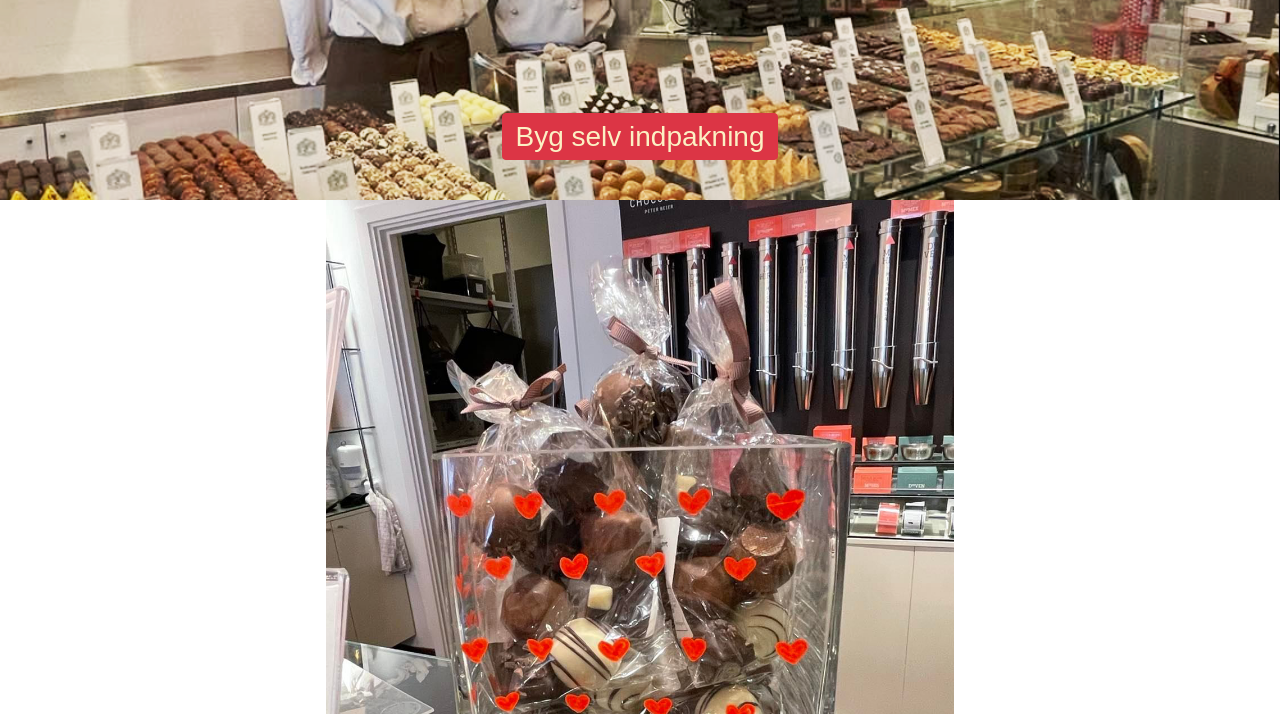
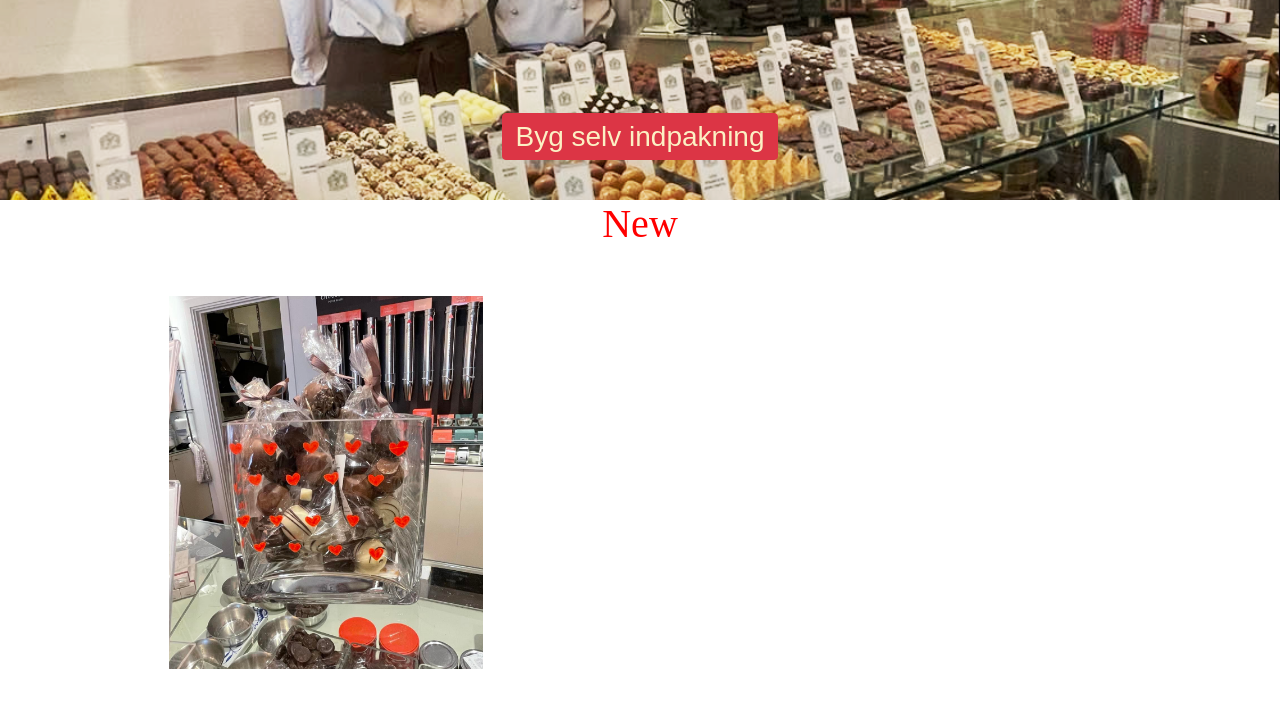
Before and after one commit to Viwite/ChocolateClub, a PHP site: page / in a window 1280 px wide. Shown: the part 454-1168 px from the top of the page. Run offline with PHP 8.4, Linux system fonts and the light colour scheme; style sheets or scripts are compiled from the project's sources; some libraries are stand-ins or nearby versions.

Commit message:
sat overtext på new, skal finde ud af hvorfor font-family reagerer uden at tage sans-serif med
sat klasse på de små billeder

skal finde ud af hvorfor den ikke kan lide div tags

```diff
--- a/index.php
+++ b/index.php
@@ -56,43 +56,52 @@
 </div>
 
 <div class="container-fluid bg-lavendel">
+
+    <h1 class="text-1" style="text-align: center; color: red; font-family: 'Arial Rounded MT Bold,sans-serif,">New</h1>
+
     <div class="row">
+
         <div class="col">
-            <div class="">
-                <img src="images/chokoglass.png" class="small-image mx-auto" alt="chokolade i glas"
+            <div class="small-image">
+                <img src="images/chokoglass.png" class="small-image mx-auto my-5" alt="chokolade i glas"
             </div>
         </div>
+
         <div class="col">
-            <div class="">
-                <img src="images/chokobidder.png" class="small-image mx-auto" alt="chokolade bidder"
+            <div class="small-image">
+                <img src="images/chokobidder.png" class="small-image mx-auto my-5" alt="chokolade bidder"
             </div>
         </div>
+
         <div class="col">
-            <div class="">
-                <img src="images/choko%20balls.png" class="small-image mx-auto" alt="chokolade kugler"
+            <div class="small-image">
+                <img src="images/choko%20balls.png" class="small-image mx-auto my-5" alt="chokolade kugler"
             </div>
         </div>
+
         <div class="col">
-            <div class="">
-                <img src="images/chokofirkant.png" class="small-image mx-auto" alt="chokolade i firkantet æske"
+            <div class="small-image">
+                <img src="images/chokofirkant.png" class="small-image mx-auto my-5" alt="chokolade i firkantet æske"
             </div>
         </div>
+
         <div class="col">
-            <div class="">
-                <img src="images/chokofirkantkannoet.png" class="small-image mx-auto" alt=" en til chokolade i firkantet æske"
+            <div class="small-image">
+                <img src="images/chokofirkantkannoet.png" class="small-image mx-auto my-5" alt=" en til chokolade i
+                firkantet æske"
             </div>
         </div>
+
         <div class="col">
-            <div class="">
-                <img src="images/chokosalg2%20v2.png" class="small-image mx-auto" alt="chokolade salg"
+            <div class="small-image">
+                <img src="images/chokosalg2%20v2.png" class="small-image mx-auto my-5" alt="chokolade salg"
             </div>
         </div>
 
     </div>
-
+</div>
 <?php include "includes/footer.php"; ?>
 <body>
-
 
 
 <script src="node_modules/bootstrap/dist/js/bootstrap.bundle.min.js"></script>
```
Also changed, not shown: css/styles.scss (line endings or trailing spaces).
